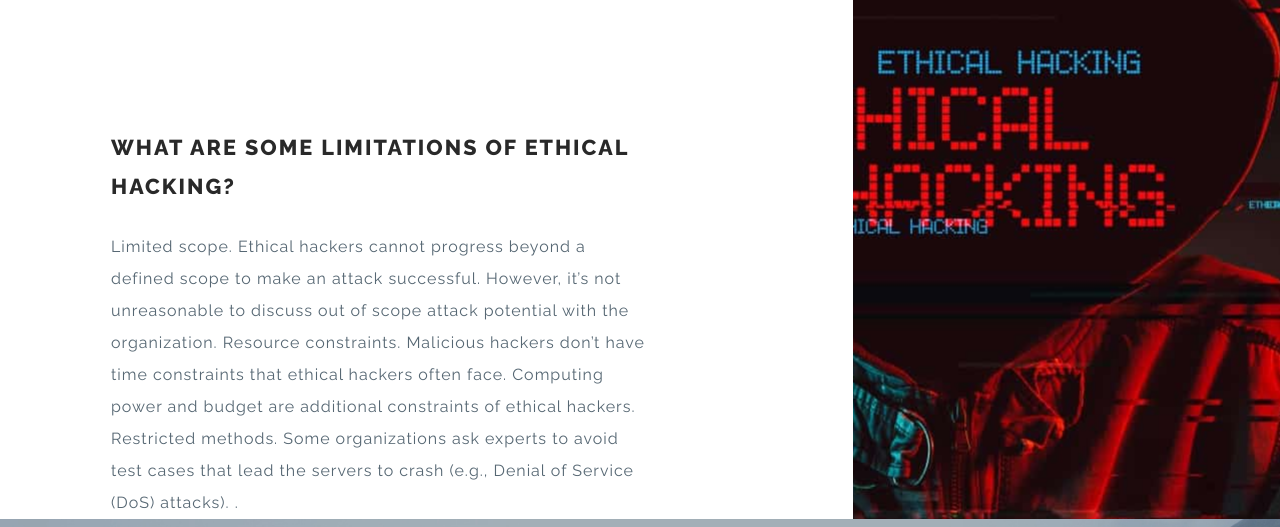
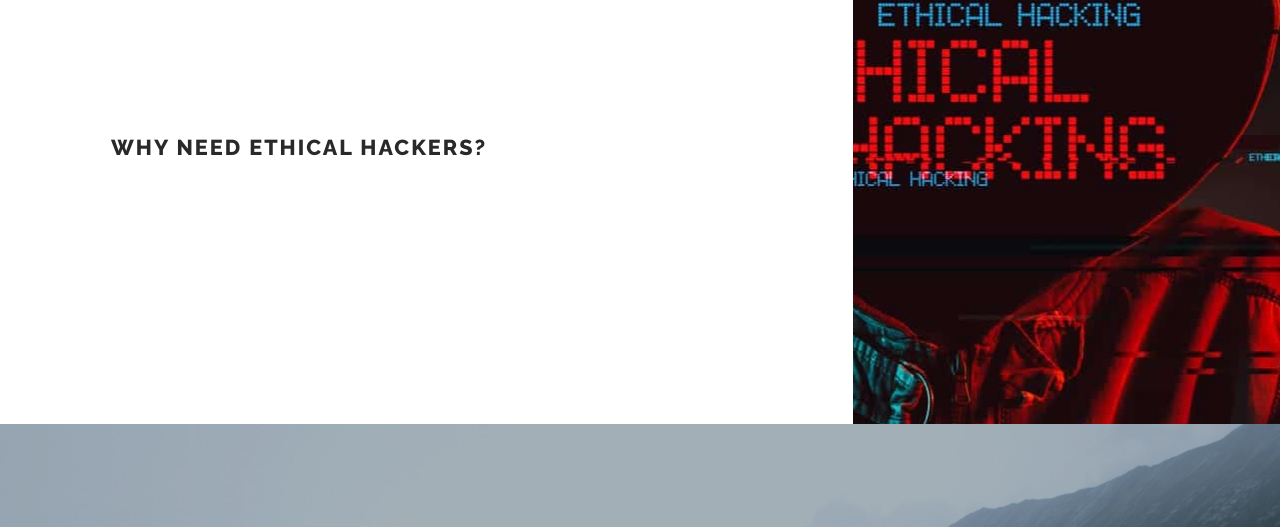
Before and after one commit to savetheword/My-website, a plain HTML site: page index.html in a window 1280 px wide. Shown: the part 1950-2477 px from the top of the page. Drawn offline with Linux system fonts and the light colour scheme.

Commit message:
Update index.html

```diff
--- a/index.html
+++ b/index.html
@@ -106,10 +106,9 @@ Sensitive data exposure.
         <div class="banner-top row middle-grids">
             <div class="col-lg-8 advantage-grid-info">
                 <div class="advantage_left">
-                    <h3>What are some limitations of ethical hacking? </h3>
-                    <p class="mt-4">Limited scope. Ethical hackers cannot progress beyond a defined scope to make an attack successful. However, it’s not unreasonable to discuss out of scope attack potential with the organization.
-                        Resource constraints. Malicious hackers don’t have time constraints that ethical hackers often face. Computing power and budget are additional constraints of ethical hackers.
-                        Restricted methods. Some organizations ask experts to avoid test cases that lead the servers to crash (e.g., Denial of Service (DoS) attacks). .</p>
+                    <h3>Why need ethical hackers? </h3>
+                    <p class="mt-4"The rise of IT Security and ethical hackers is due to technology advances and the growing number of threats in the computer world. In the wake of September 11, terrorist attack
+		       An ethical hacker is someone who follows ethical principles to protect information and systems from the unethical hackers. Recently, many organizations have faced cyber-attacks leading to the growing need of having professional ethical hackers who can safeguard their networks.</p>
                 </div>
             </div>
             <div class="col-lg-4 advantage-grid-info1 second">
```
